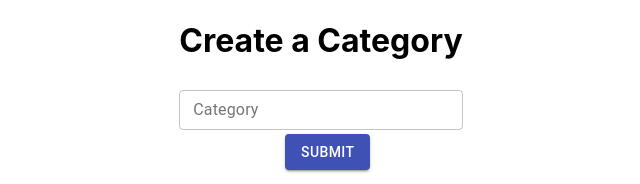
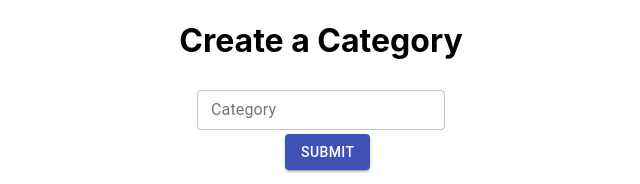
Before and after one commit to revaturelabs/Curricula-UI, a React (Create React App) app: page /create_category in a window 1280 px wide. Shown: the top 184 px of the page, without its empty margins (319-959 px from the left). Built offline with nearby package versions, Linux system fonts and the light colour scheme.

Commit message:
fixed naming

```diff
--- a/src/App.tsx
+++ b/src/App.tsx
@@ -6,7 +6,7 @@ import { Provider } from 'react-redux';
 import SkillComponent from './components/create-skill-component/CreateSkillComponent';
 import { SearchCurriculumComponent } from './components/search-curriculum-component/SearchCurriculumComponent';
 import PopupComponent from './components/popup-component/PopupButtonComponent';
-import  { CreateCategoryComponent } from './components/create-category-component/CreateCategoryComponent';
+import { CreateCategoryComponent } from './components/create-category-component/CreateCategoryComponent';
 
 
 
--- a/src/components/create-category-component/CreateCategoryComponent.tsx
+++ b/src/components/create-category-component/CreateCategoryComponent.tsx
@@ -1,5 +1,5 @@
 import React from 'react'
-import { TextField, Button, FormControl } from '@material-ui/core'
+import { TextField, Button } from '@material-ui/core'
 import { string } from 'prop-types'
 
 
@@ -13,25 +13,10 @@ export class CreateCategoryComponent extends React.Component<any, any>{
         }
     }
 
-    checkInputForNumbers(input: any){
-        var hasNumber = /\d/;
-        if(hasNumber.test(input)){
-            this.setState({
-                wrongInput: false,
-            })
-            return this.state;
-        }
-
-    }
-
-
-
-
     render() {
         return (
             <div id="createCategory-div">
                 <form id="createCategory" className='createCategory'>
-                <FormControl error = {this.state.checkInputForNumbers}>
                     <h1> Create a Category</h1>
                     <TextField id="filled-basic" variant="outlined"
                         margin="dense"
@@ -40,7 +25,6 @@ export class CreateCategoryComponent extends React.Component<any, any>{
                         label="Category"
                         type="category"
                     />
-                </FormControl>
                     <br/>
                     &nbsp;
                     &nbsp;
```
